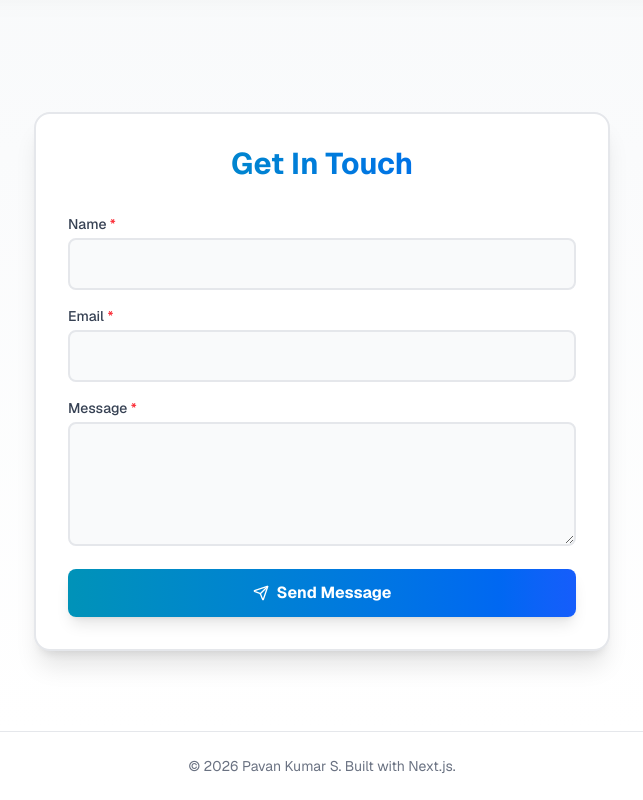
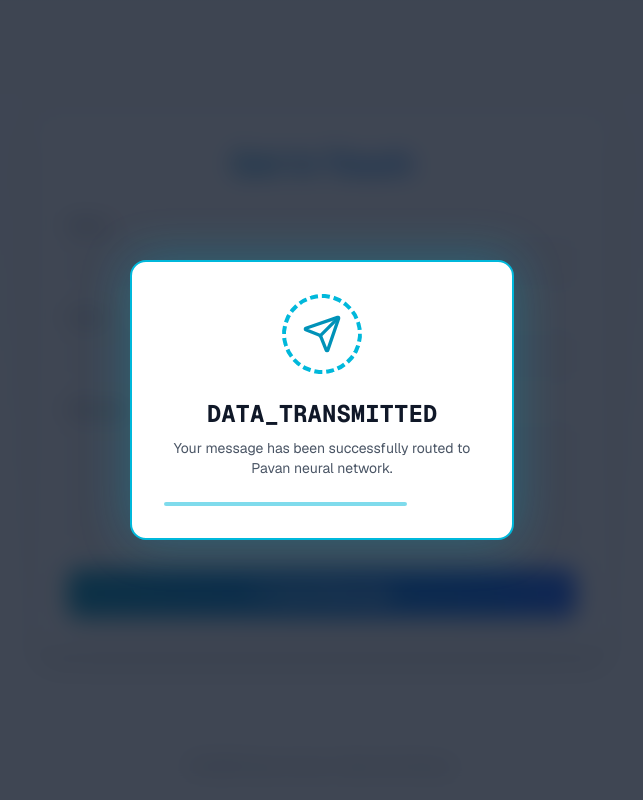
Before and after one commit to AutonomousAlchemist/portfolio, a Next.js app: page / in a window 1280 px wide. Both pictures are taken after typing "Sample", "name@example.com", "Sample" into the empty fields and a click on the button "Send Message". Shown: the part 5912-6712 px from the top of the page, without its empty margins (318-961 px from the left). Built offline with nearby package versions, Linux system fonts and the light colour scheme; no server answers; the database is empty.

Commit message:
updating the frontend

```diff
--- a/app/page.tsx
+++ b/app/page.tsx
@@ -489,8 +489,9 @@ export default function Portfolio() {
               try {
                 const result = await submitContactForm(formData);
                 if (result.success) {
-                  alert(result.message);
+                  setShowSuccess(true);
                   (document.getElementById("contact-form") as HTMLFormElement).reset();
+                  setTimeout(() => setShowSuccess(false), 5000);
                 } else {
                   alert("Error: " + result.message);
                 }
@@ -557,15 +558,16 @@ export default function Portfolio() {
       <AnimatePresence>
         {showSuccess && (
           <motion.div
-            initial={{ opacity: 0 }}
-            animate={{ opacity: 1 }}
-            exit={{ opacity: 0 }}
-            className="fixed inset-0 z-[200] flex items-center justify-center bg-gray-900/60 backdrop-blur-sm px-4"
-          >
+          initial={{ opacity: 0 }}
+          animate={{ opacity: 1 }}
+          exit={{ opacity: 0 }}
+          className="fixed inset-0 z-[300] flex items-center justify-center bg-gray-900/80 backdrop-blur-md px-4"
+        >
             <motion.div
-              initial={{ scale: 0.8, y: 20 }}
-              animate={{ scale: 1, y: 0 }}
-              exit={{ scale: 0.8, y: 20 }}
+              key="success-modal"
+              initial={{ scale: 0.8, y: 20, opacity: 0 }}
+              animate={{ scale: 1, y: 0, opacity: 1 }}
+              exit={{ scale: 0.8, y: 20, opacity: 0 }}
               className="bg-white border-2 border-cyan-500 rounded-2xl p-8 max-w-sm w-full text-center shadow-[0_0_50px_rgba(6,182,212,0.3)]"
             >
               <div className="relative mx-auto w-20 h-20 mb-6">
@@ -593,7 +595,7 @@ export default function Portfolio() {
               <motion.div
                 initial={{ width: 0 }}
                 animate={{ width: "100%" }}
-                transition={{ duration: 2.8 }}
+                transition={{ duration: 4.8 }}
                 className="h-1 bg-cyan-500 mt-6 rounded-full opacity-50"
               />
             </motion.div>
```
